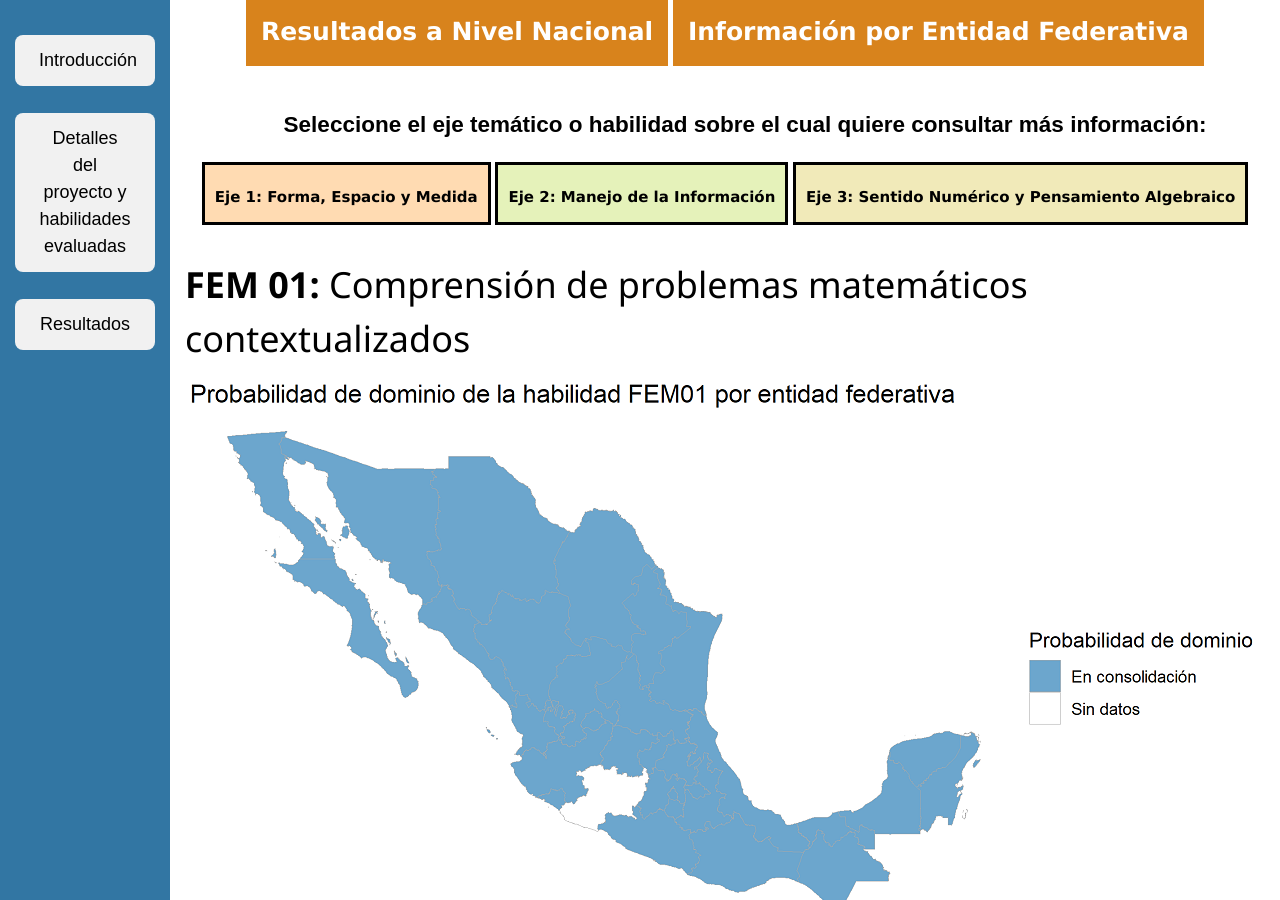
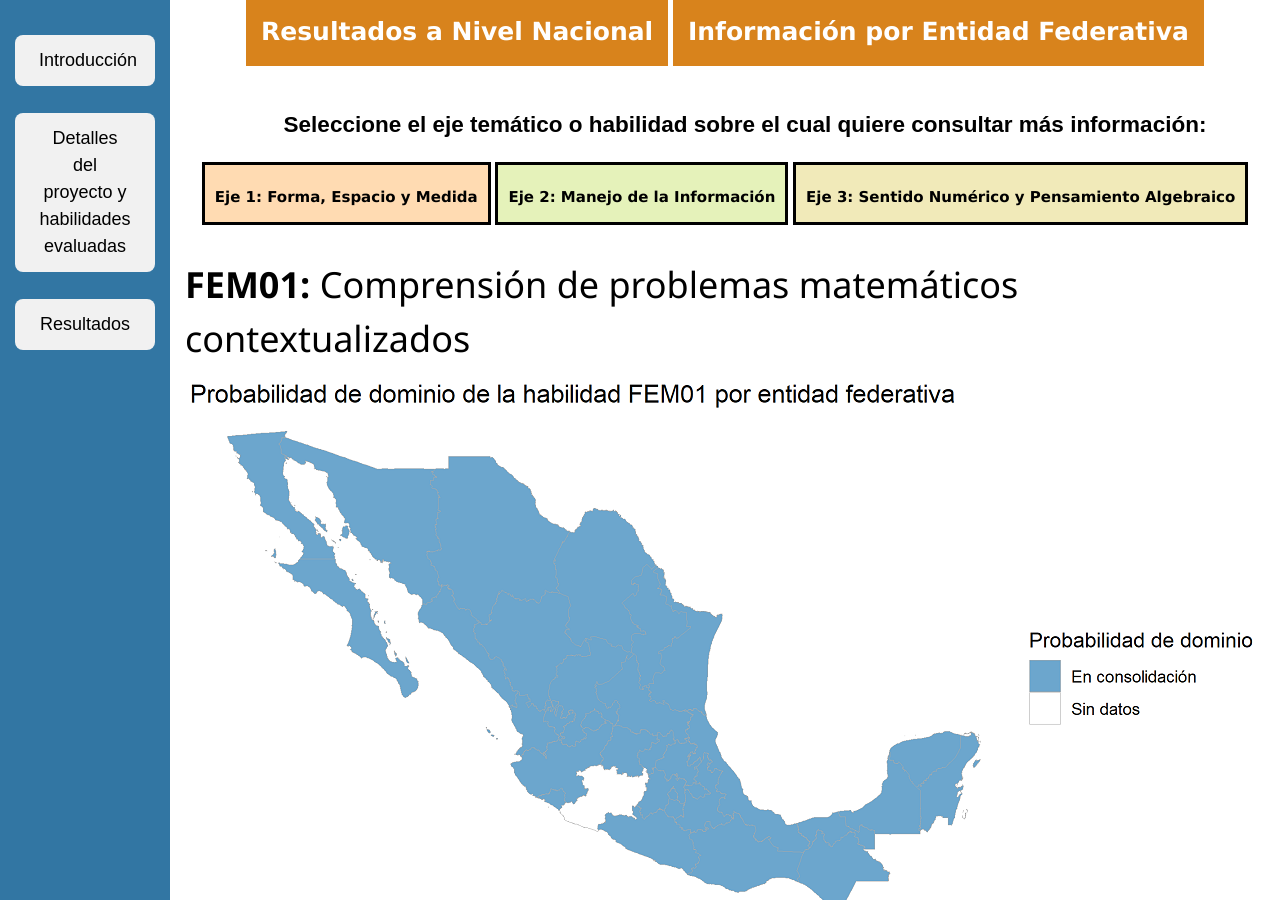
Before and after one commit to rimedie/rimedie.github.io, a Jekyll site: the page built from ProyVisuales/1_Infografia_Feb2019/Heatmaps/FEM01.html, in a window 1280 px wide and 900 px high, scrolled down 600 px. Built offline with Jekyll 4.4.1, drawn with Linux system fonts in a browser that asks for light colours.

Commit message:
Update FEM01.html

```diff
--- a/ProyVisuales/1_Infografia_Feb2019/Heatmaps/FEM01.html
+++ b/ProyVisuales/1_Infografia_Feb2019/Heatmaps/FEM01.html
@@ -4,7 +4,7 @@
 ---
 <div class="blurb">
 
-	<h1><b>FEM 01:</b> Comprensión de problemas matemáticos contextualizados</h1>
+	<h1><b>FEM01:</b> Comprensión de problemas matemáticos contextualizados</h1>
 	<center>
 	<center><img class="displayed" src="FEM01.png" /></center>
 	</center>
```
